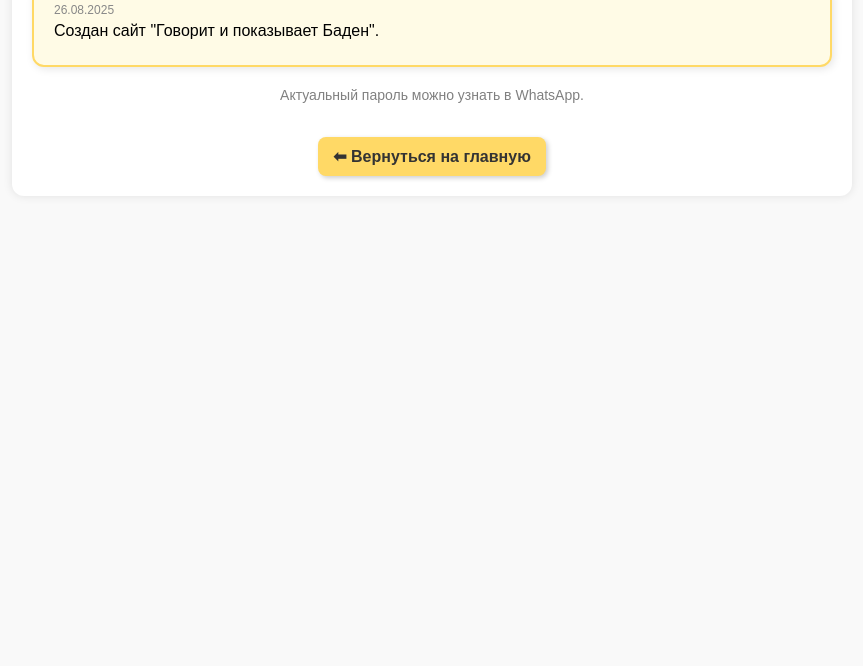
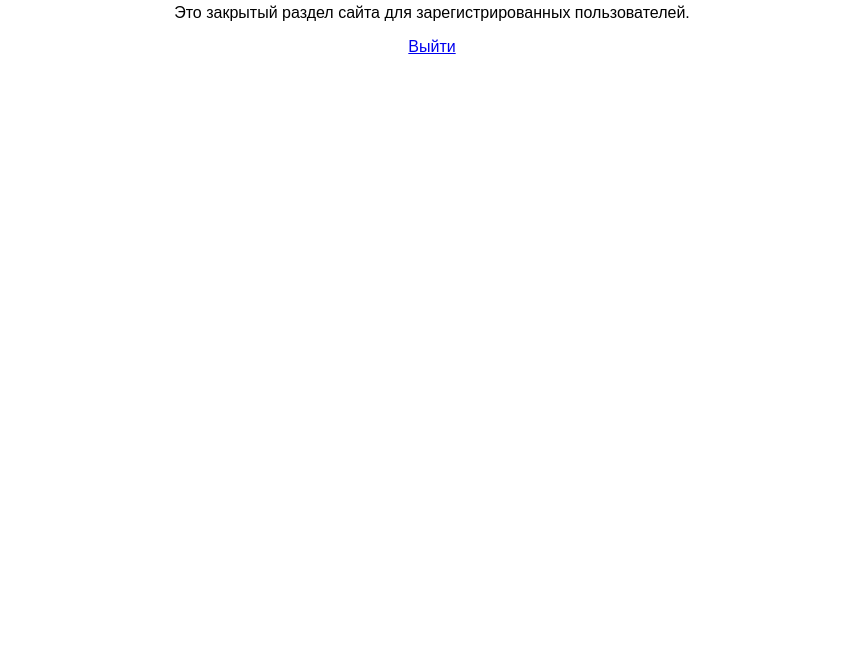
Before and after one commit to vovasokol438-oss/family-news, a plain HTML site: page secret.html in a window 1280 px wide. Shown: the part 134-800 px from the top of the page, without its empty margins (208-1071 px from the left). Drawn offline with Linux system fonts and the light colour scheme.

Commit message:
Update secret.html
Signed-off-by: vovasokol438-oss <vovasokol438@gmail.com>

```diff
--- a/secret.html
+++ b/secret.html
@@ -2,81 +2,11 @@
 <html lang="ru">
 <head>
   <meta charset="UTF-8">
-  <title>Новости — Говорит и показывает Баден</title>
-  <style>
-    body {
-      font-family: Arial, sans-serif;
-      background: #f9f9f9;
-      margin: 0;
-      padding: 20px;
-    }
-    .box {
-      max-width: 800px;
-      margin: auto;
-      background: white;
-      padding: 20px;
-      border-radius: 12px;
-      box-shadow: 0 0 10px rgba(0,0,0,0.1);
-    }
-    h1 {
-      text-align: center;
-      color: #333;
-    }
-    .news-item {
-      background: #fffbe6;
-      border: 2px solid #ffd966;
-      border-radius: 12px;
-      padding: 15px 20px;
-      margin: 20px 0;
-      box-shadow: 2px 2px 8px rgba(0,0,0,0.1);
-    }
-    .news-date {
-      font-size: 12px;
-      color: #888;
-      margin-bottom: 5px;
-    }
-    .news-text {
-      font-size: 16px;
-      margin-bottom: 10px;
-    }
-    p.note {
-      font-size: 14px;
-      color: gray;
-      margin-top: 20px;
-      text-align: center;
-    }
-    a.back {
-      display: inline-block;
-      margin-top: 20px;
-      text-decoration: none;
-      background: #ffd966;
-      color: #333;
-      padding: 10px 15px;
-      border-radius: 8px;
-      font-weight: bold;
-      box-shadow: 2px 2px 5px rgba(0,0,0,0.2);
-      transition: background 0.2s;
-    }
-    a.back:hover {
-      background: #ffcc33;
-    }
-  </style>
+  <title>Личный кабинет</title>
 </head>
-<body>
-  <div class="box">
-    <h1>Новости канала</h1>
-
-    <!-- Новость 1 -->
-    <div class="news-item">
-      <div class="news-date">26.08.2025</div>
-      <div class="news-text">Создан сайт "Говорит и показывает Баден".</div>
-    </div>
-
-    <p class="note">Актуальный пароль можно узнать в WhatsApp.</p>
-
-    <div style="text-align: center;">
-      <a href="index.html" class="back">⬅ Вернуться на главную</a>
-    </div>
-  </div>
+<body style="font-family:Arial; text-align:center; padding:50px;">
+  <h1>Добро пожаловать, Пользователь!</h1>
+  <p>Это закрытый раздел сайта для зарегистрированных пользователей.</p>
+  <a href="index.html">Выйти</a>
 </body>
 </html>
```
